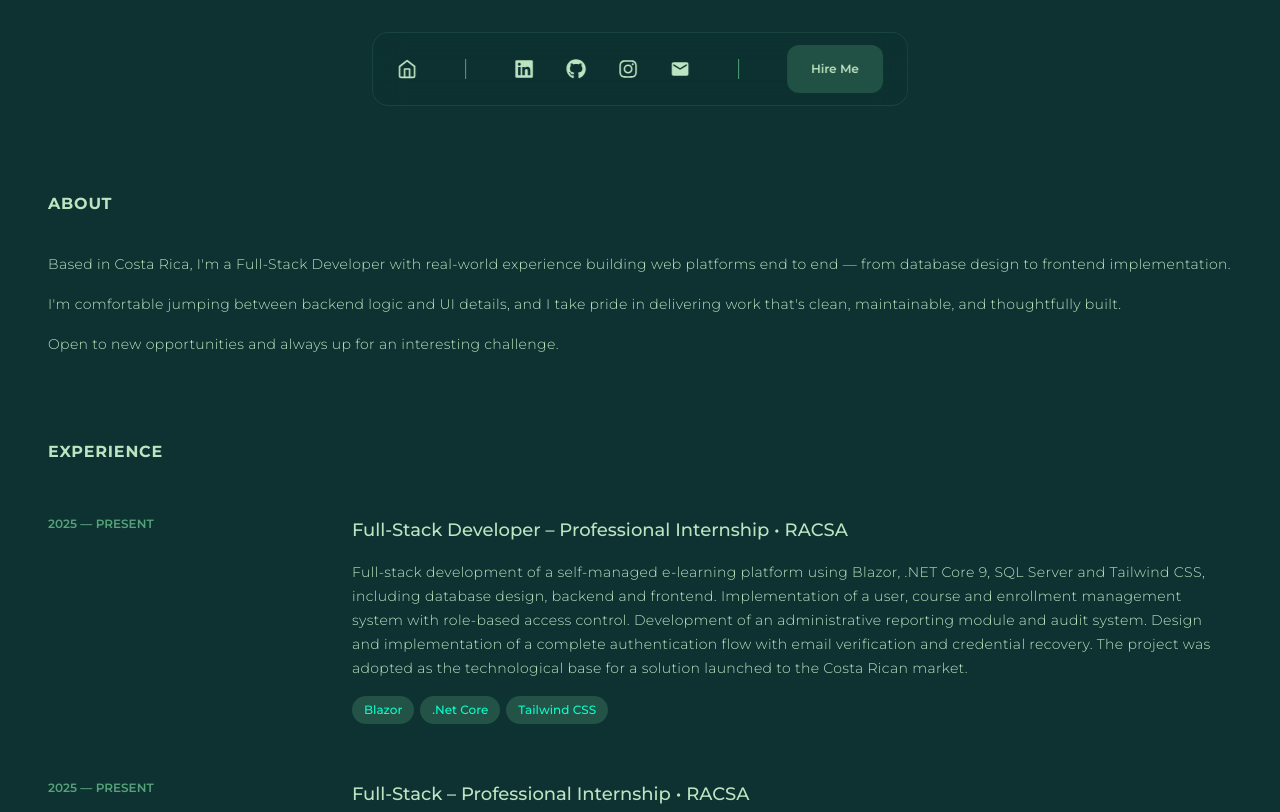
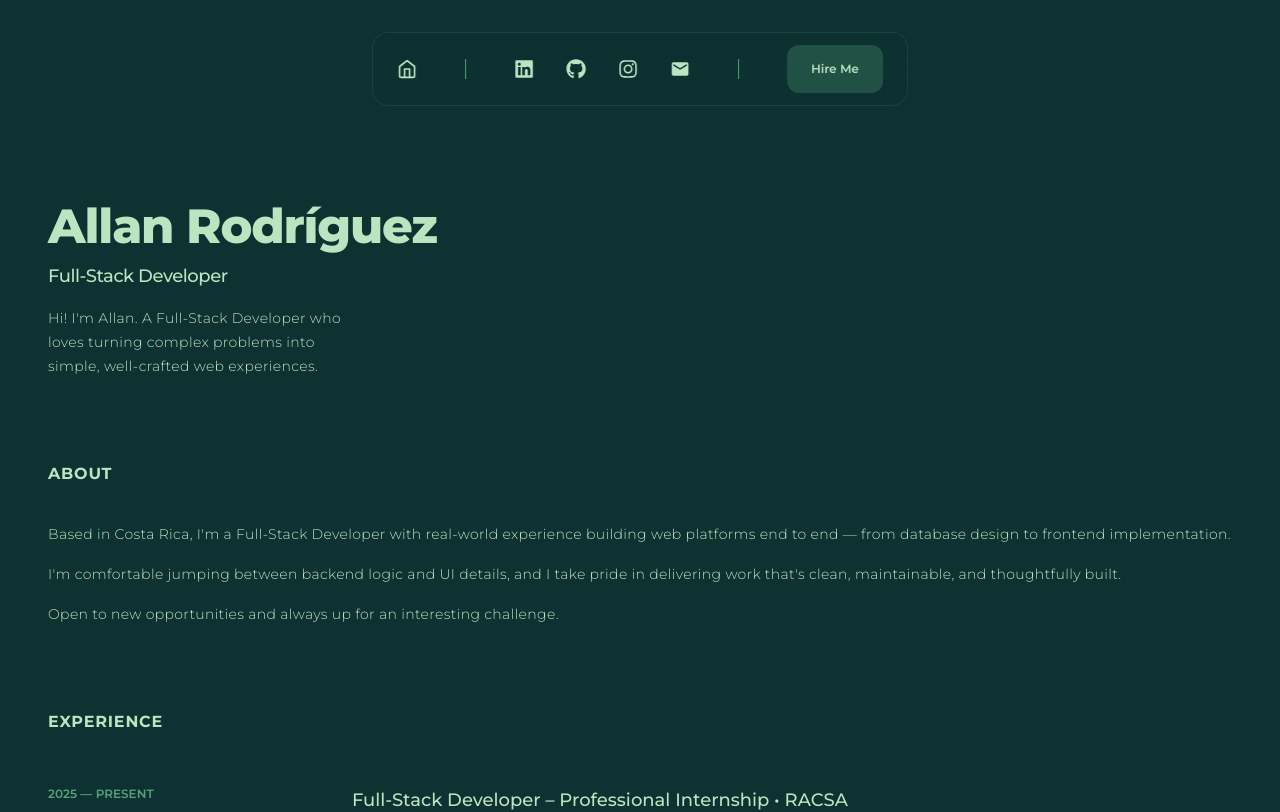
Before and after one commit to AllanRV09/portfolio, a React app: page / in a window 1280 px wide. Shown: the top 812 px of the page. Built offline with nearby package versions, Linux system fonts and the light colour scheme; the HTML template or start-up script is replaced by a standard one.

Commit message:
feat: adjust global layout spacing and integrate Hero section

```diff
--- a/src/App.jsx
+++ b/src/App.jsx
@@ -1,5 +1,6 @@
 import { About } from "./sections/About"
 import { Header } from "./sections/Header"
+import { Hero } from "./sections/Hero"
 import { Experience } from "./sections/Experience"
 import { TechStack } from "./sections/TechStack"
 import { Footer } from "./sections/Footer"
@@ -8,10 +9,11 @@ import { Projects } from "./sections/Projects"
 function App() {
   return (
     <div className="min-h-screen bg-background text-text selection:bg-accent
-     selection:text-background mx-auto py-12 px-6 md:py-18 md:px-12">
+     selection:text-background mx-auto">
       <Header />
 
-      <main className="mt-25">
+      <main className="py-12 px-6 md:py-18 md:px-12">
+        <Hero />
         <About />
         <Experience />
         <TechStack />
--- /dev/null
+++ b/src/sections/Hero.jsx
@@ -0,0 +1,15 @@
+export function Hero() {
+    return (
+        <section className='mb-16 pt-[35px] sm:pt-[130px]'>
+            <div className="max-w-4xl">
+                <h1 className="text-3xl font-extrabold tracking-tight sm:text-5xl">
+                    <a href="">
+                        Allan Rodríguez
+                    </a>
+                </h1>
+                <h2 className="mt-3 font-medium tracking-tight sm:text-lg">Full-Stack Developer</h2>
+                <p className="mt-4 max-w-xs text-sm font-light tracking-wide leading-6">Hi! I'm Allan. A Full-Stack Developer who loves turning  complex problems into simple, well-crafted web experiences.</p>
+            </div>
+        </section>
+    )
+}
```
